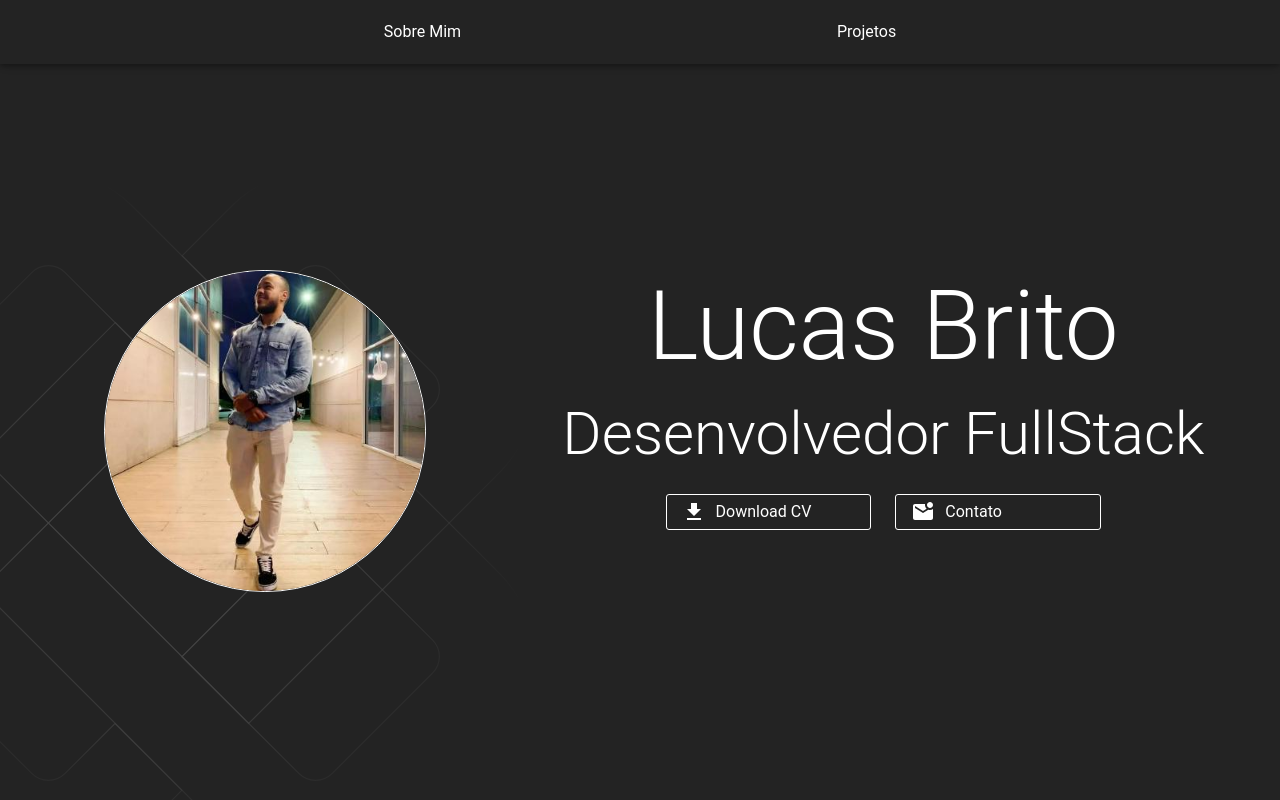
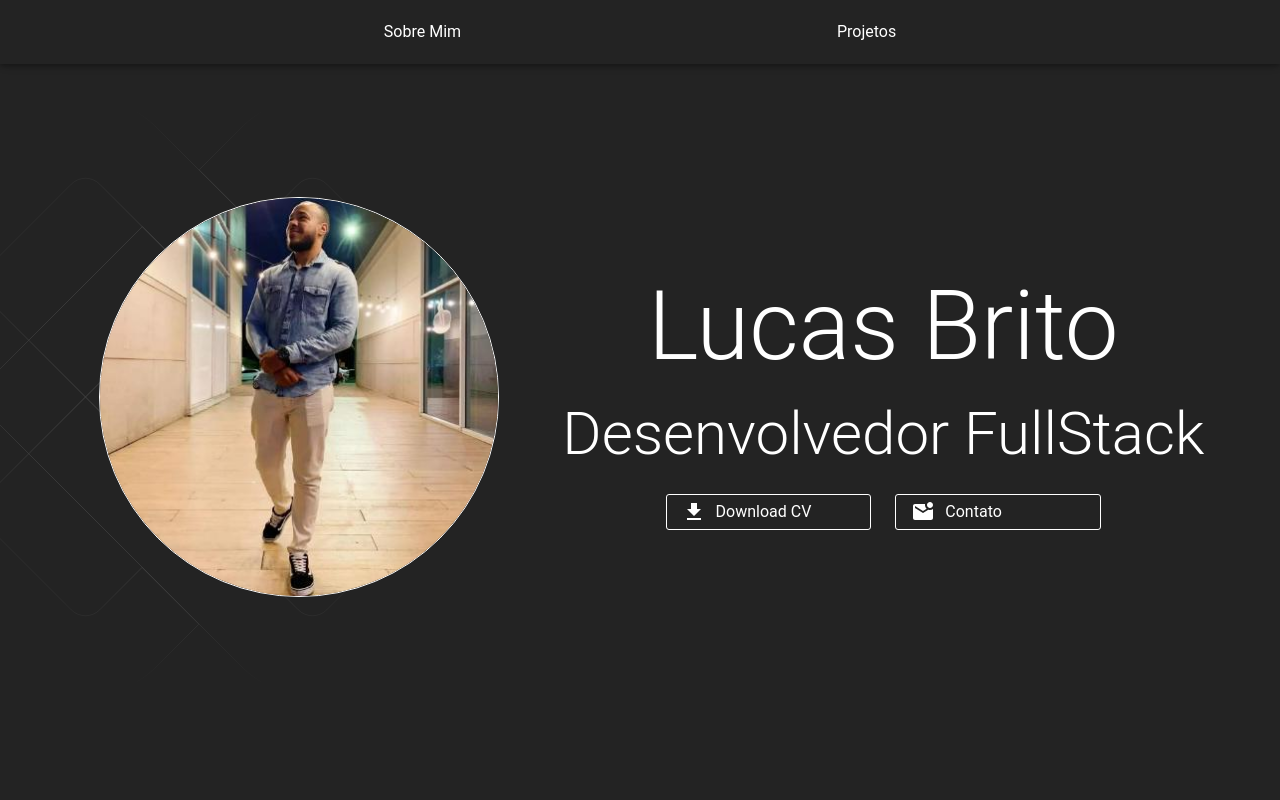
Before and after one commit to britolmbs/my-portifolio, a React (Vite) app: page / in a window 1280 px wide. Shown: the top 800 px of the page. Built offline with nearby package versions, Linux system fonts and the light colour scheme.

Commit message:
Corrigindo o avatar

```diff
--- a/src/pages/Home/sections/Hero/Hero.tsx
+++ b/src/pages/Home/sections/Hero/Hero.tsx
@@ -11,18 +11,25 @@ const Hero = () => {
         height: "100vh",
         display: "flex",
         alignItems: "center",
-        [theme.breakpoints.up('xs')]: { //Para mobile
-            paddingTop: "100px"
-        },
+        justifyContent: "center",
+        flexDirection: "column",
+        paddingTop: theme.spacing(2),
         [theme.breakpoints.up('md')]: { //para PC
             paddingTop: "0",
+            flexDirection: "row",
         }
     }));
 
     const StyledImg = styled("img")(({ theme }) => ({
-        width: "80%",
+        width: "100%",
+        maxWidth: "300px", // Aumentar o maxWidth para telas maiores
         borderRadius: "50%",
-        border: `1px solid ${theme.palette.primary.contrastText}`
+        border: `1px solid ${theme.palette.primary.contrastText}`,
+        marginBottom: theme.spacing(2),
+        [theme.breakpoints.up('md')]: {
+            maxWidth: "400px", // Ajuste adicional para desktops
+            marginBottom: 0,
+        }
     }));
 
     const handleDownloadCV = () => {
@@ -41,18 +48,18 @@ const Hero = () => {
     return (
         <StyledHero>
             <Container maxWidth="lg">
-                <Grid container spacing={2}>
-                    <Grid item xs={12} md={5}>
+                <Grid container spacing={2} justifyContent="center" alignItems="center">
+                    <Grid item xs={12} md={5} style={{ display: 'flex', justifyContent: 'center' }}>
                         <Box position="relative">
                             <Box position="absolute" width={"150%"} top={-100} right={0}>
                                 <AnimatedBackground />
                             </Box>
-                            <Box position="absolute" textAlign={"center"}>
+                            <Box position="relative" textAlign={"center"}>
                                 <StyledImg src={Avatar} />
                             </Box>
                         </Box>
                     </Grid>
-                    <Grid item xs={12} md={7}>
+                    <Grid item xs={12} md={7} container direction="column" alignItems="center">
                         <Typography color={"primary.contrastText"} variant="h1" textAlign={"center"} pb={2}>Lucas Brito</Typography>
                         <Typography color={"primary.contrastText"} variant="h2" textAlign={"center"}>Desenvolvedor FullStack</Typography>
                         <Grid container display={"flex"} justifyContent={"center"} spacing={3} pt={3}>
```
